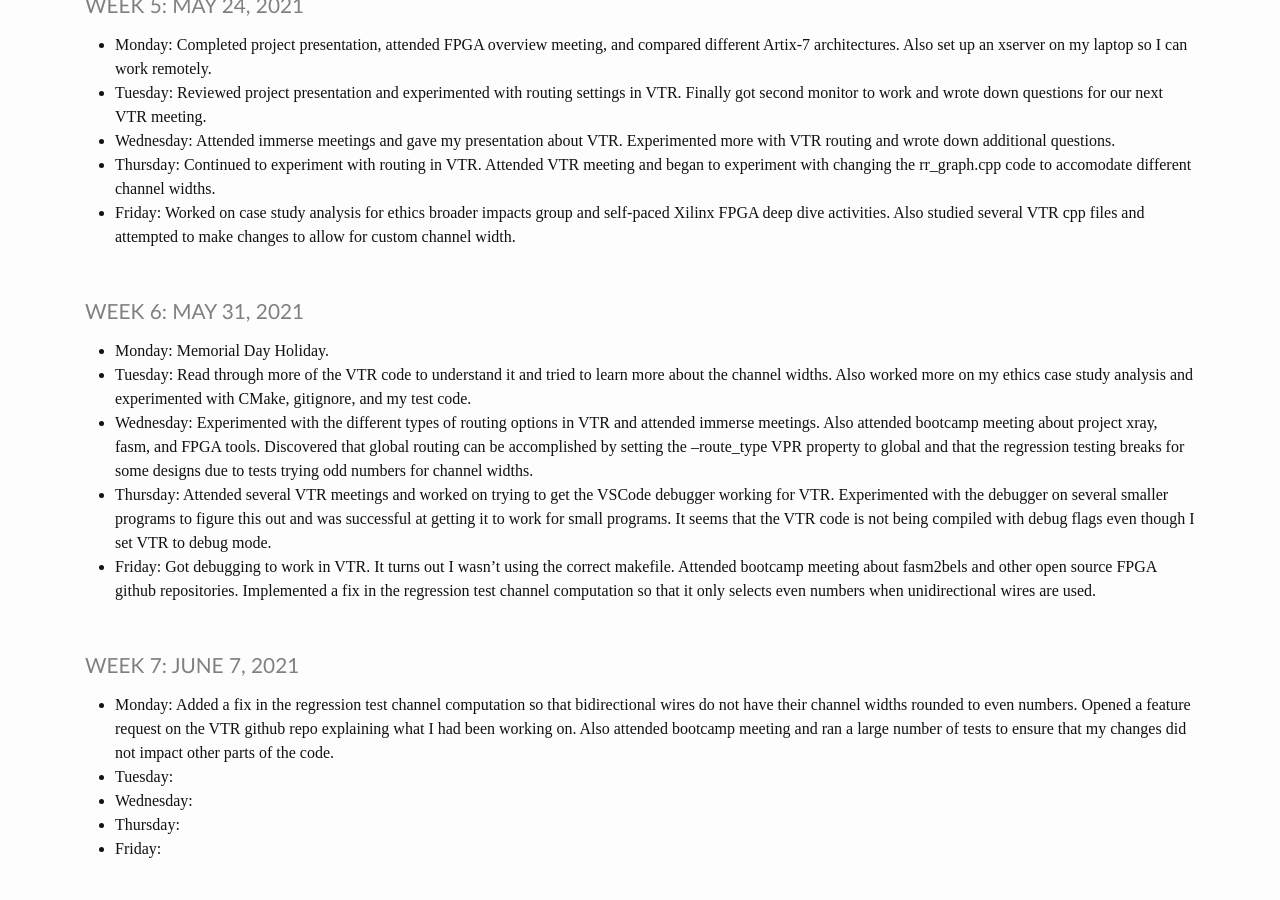
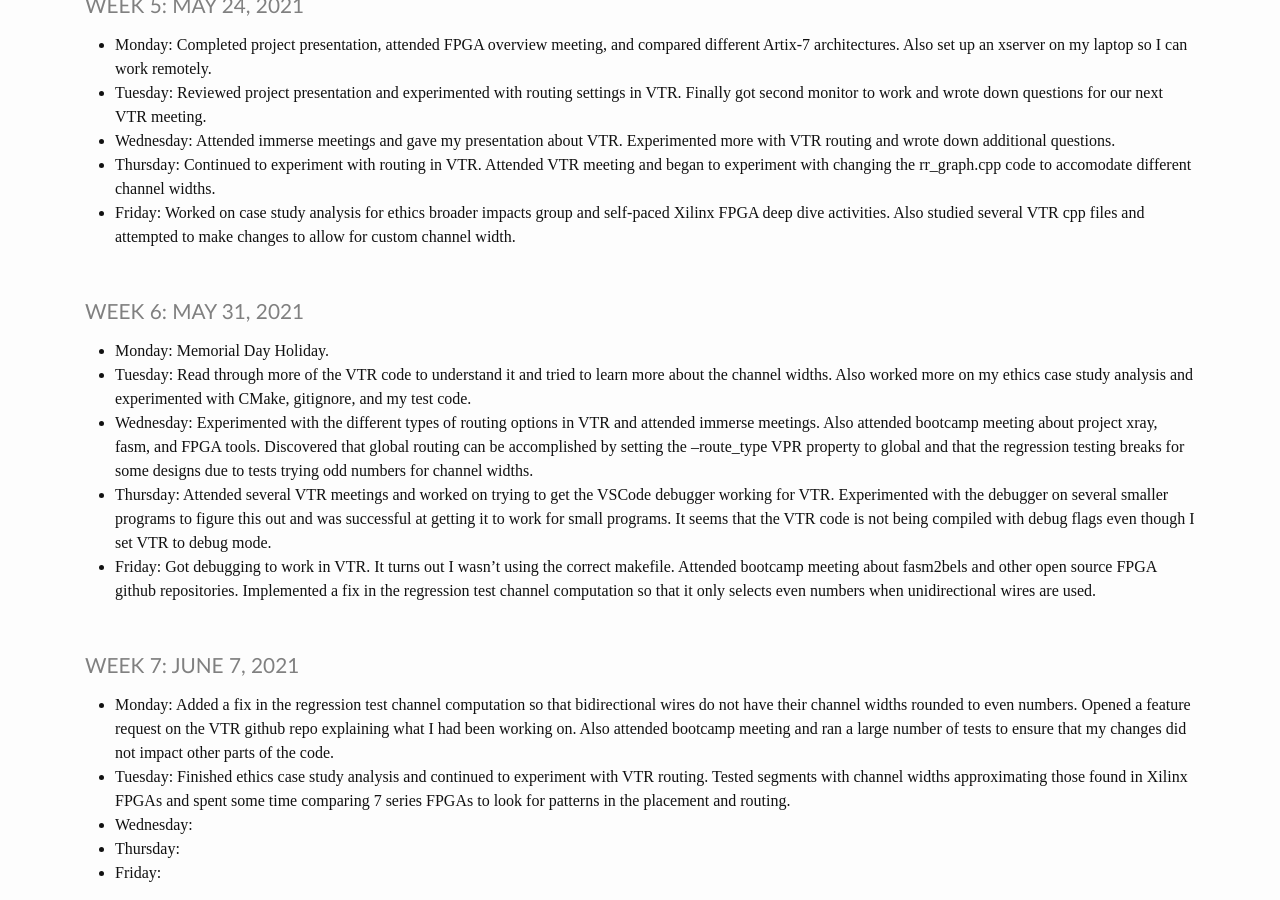
Before and after one commit to heinerb1/heinerb1.github.io, a Jekyll site: the page built from _pages/log.md, in a window 1280 px wide and 900 px high, scrolled down 1285 px. Built offline with Jekyll 4.4.1, drawn with Linux system fonts in a browser that asks for light colours; before the commit the page ends 2161 px from its top, so only the background shows below that.

Commit message:
6/8 Update

```diff
--- a/_pages/log.md
+++ b/_pages/log.md
@@ -93,7 +93,9 @@ title: IMMERSE Log
               not have their channel widths rounded to even numbers. Opened a feature request on the VTR
               github repo explaining what I had been working on. Also attended bootcamp meeting and ran
               a large number of tests to ensure that my changes did not impact other parts of the code.
-* **Tuesday**:
+* **Tuesday**: Finished ethics case study analysis and continued to experiment with VTR routing. Tested
+               segments with channel widths approximating those found in Xilinx FPGAs and spent some time
+               comparing 7 series FPGAs to look for patterns in the placement and routing.
 * **Wednesday**:
 * **Thursday**:
 * **Friday**:
```
